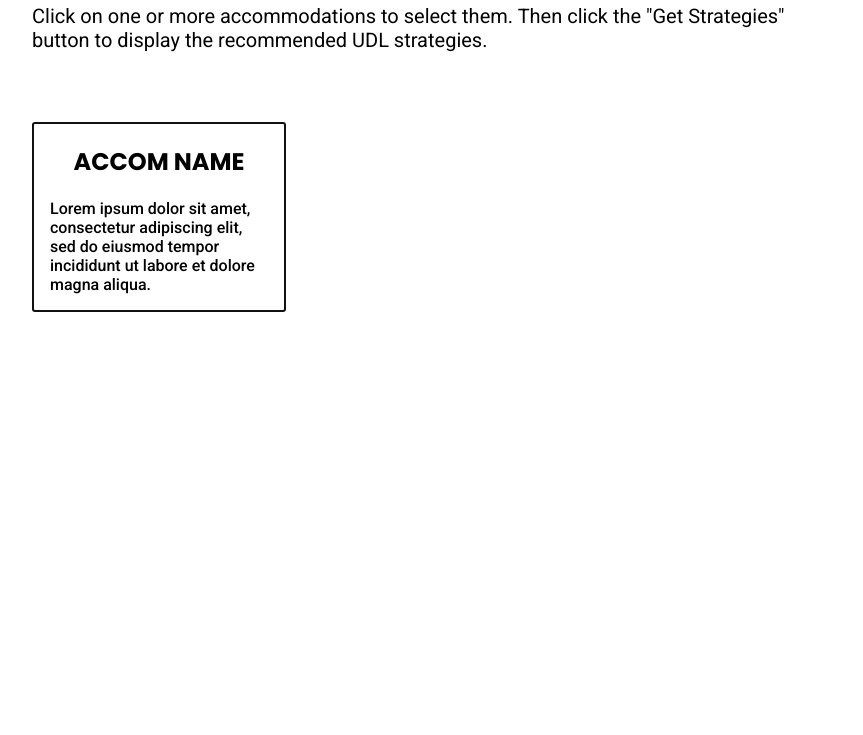
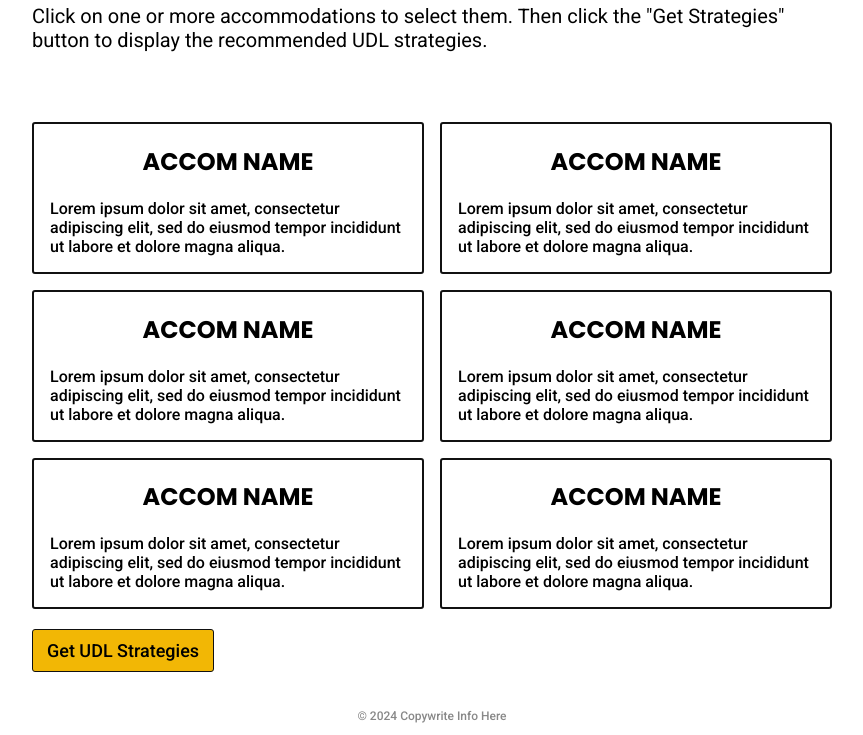
Before and after one commit to jaycgreenwald/udl-strategies-site, a plain HTML site: page index.html in a window 1280 px wide. Shown: the part 191-926 px from the top of the page, without its empty margins (208-1071 px from the left). Before the commit the page ends 800 px from the top, so only its background shows below. Drawn offline with Linux system fonts and the light colour scheme.

Commit message:
Add multiple accommodation cards, submit button, and copywrite placeholder

```diff
--- a/index.html
+++ b/index.html
@@ -29,7 +29,7 @@
   <section>
     <div class="accom-cards-wrapper">
       <div class="accom-cards-list">
-        <div class="accom-card">
+        <div class="accom-card"><!--card start-->
           <h2 class="accom-card-title">
             ACCOM NAME
           </h2>
@@ -37,16 +37,62 @@
             Lorem ipsum dolor sit amet, consectetur adipiscing elit, sed do eiusmod tempor incididunt ut labore et
             dolore magna aliqua.
           </p>
-        </div>
+        </div><!--card end-->
+        <div class="accom-card"><!--card start-->
+          <h2 class="accom-card-title">
+            ACCOM NAME
+          </h2>
+          <p class="accom-card-text">
+            Lorem ipsum dolor sit amet, consectetur adipiscing elit, sed do eiusmod tempor incididunt ut labore et
+            dolore magna aliqua.
+          </p>
+        </div><!--card end-->
+        <div class="accom-card"><!--card start-->
+          <h2 class="accom-card-title">
+            ACCOM NAME
+          </h2>
+          <p class="accom-card-text">
+            Lorem ipsum dolor sit amet, consectetur adipiscing elit, sed do eiusmod tempor incididunt ut labore et
+            dolore magna aliqua.
+          </p>
+        </div><!--card end-->
+        <div class="accom-card"><!--card start-->
+          <h2 class="accom-card-title">
+            ACCOM NAME
+          </h2>
+          <p class="accom-card-text">
+            Lorem ipsum dolor sit amet, consectetur adipiscing elit, sed do eiusmod tempor incididunt ut labore et
+            dolore magna aliqua.
+          </p>
+        </div><!--card end-->
+        <div class="accom-card"><!--card start-->
+          <h2 class="accom-card-title">
+            ACCOM NAME
+          </h2>
+          <p class="accom-card-text">
+            Lorem ipsum dolor sit amet, consectetur adipiscing elit, sed do eiusmod tempor incididunt ut labore et
+            dolore magna aliqua.
+          </p>
+        </div><!--card end-->
+        <div class="accom-card"><!--card start-->
+          <h2 class="accom-card-title">
+            ACCOM NAME
+          </h2>
+          <p class="accom-card-text">
+            Lorem ipsum dolor sit amet, consectetur adipiscing elit, sed do eiusmod tempor incididunt ut labore et
+            dolore magna aliqua.
+          </p>
+        </div><!--card end-->
       </div>
+      <button class="btn">Get UDL Strategies</button>
     </div>
 
   </section>
   <footer>
     <div class="footer-wrapper">
-      <!-- <p class="footer-copywrite">
-        &copy; 2024 Jason Greenwald and William Balas
-      </p> -->
+      <p class="footer-copywrite">
+        &copy; 2024 Copywrite Info Here
+      </p>
     </div>
   </footer>
 </body>
--- a/styles.css
+++ b/styles.css
@@ -36,10 +36,17 @@ body {
   padding: 25px 35px;
 }
 
+.accom-cards-list {
+  display: grid;
+  grid-template-columns: repeat(auto-fit, minmax(300px, 1fr));
+  column-gap: 16px;
+  row-gap: 16px;
+}
+
 .accom-card {
   border: 2px solid #111111;
   border-radius: 3px;
-  max-width: 250px;
+  max-width: 400px;
 }
 
 .accom-card-title {
@@ -53,10 +60,26 @@ body {
   padding: 0 16px;
 }
 
+.btn {
+  margin-top: 20px;
+  padding: 10px 14px;
+  font-family: "Roboto", sans-serif;
+  font-weight: 500;
+  font-size: 1.125rem;
+  background-color: #f2b705;
+  border-radius: 3px;
+  border: 1px solid #111111;
+  transition: background-color .2s ease-out;
+}
+
+.btn:hover {
+  background-color: #f25244;
+}
+
 .footer-copywrite {
-  color: #111111;
+  color: #888888;
   text-align: center;
   font-family: "Roboto", sans-serif;
   font-size: .75rem;
-  /* font-weight: 500; */
+  font-weight: 500;
 }
```
